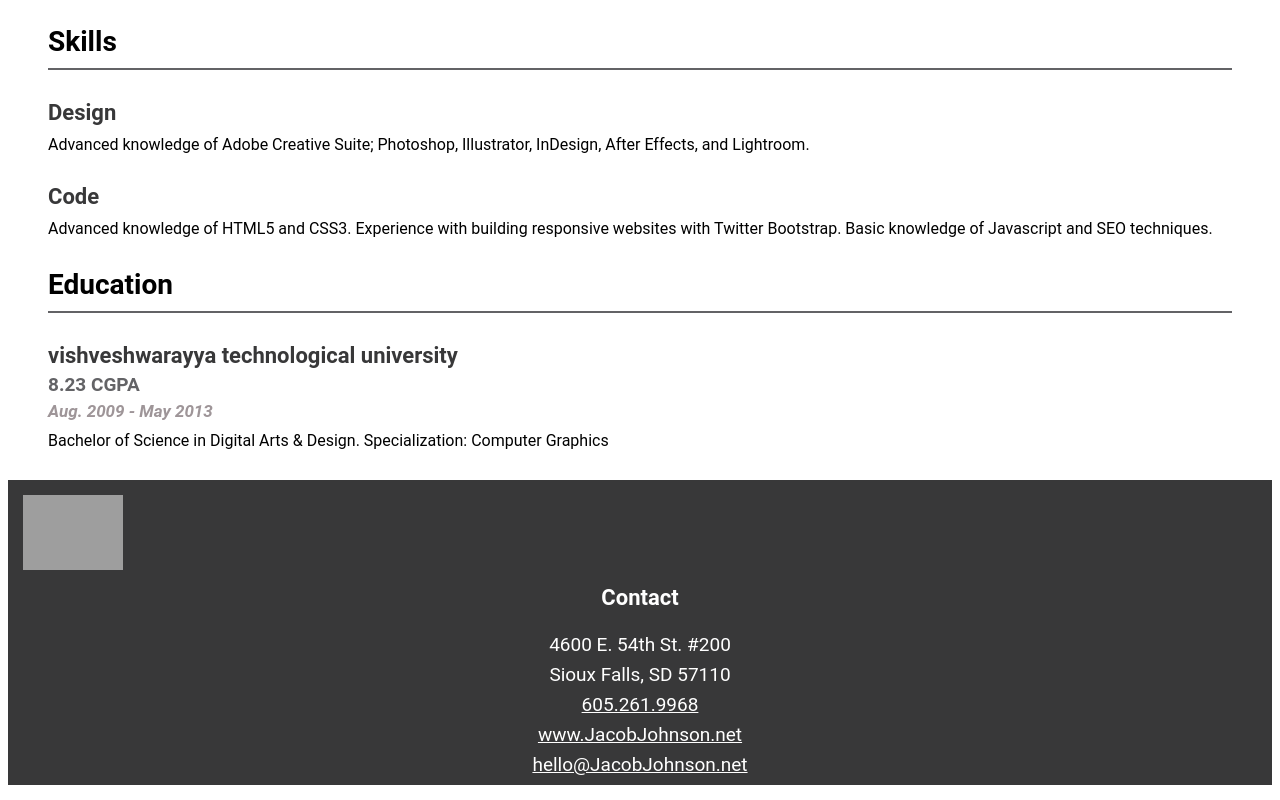
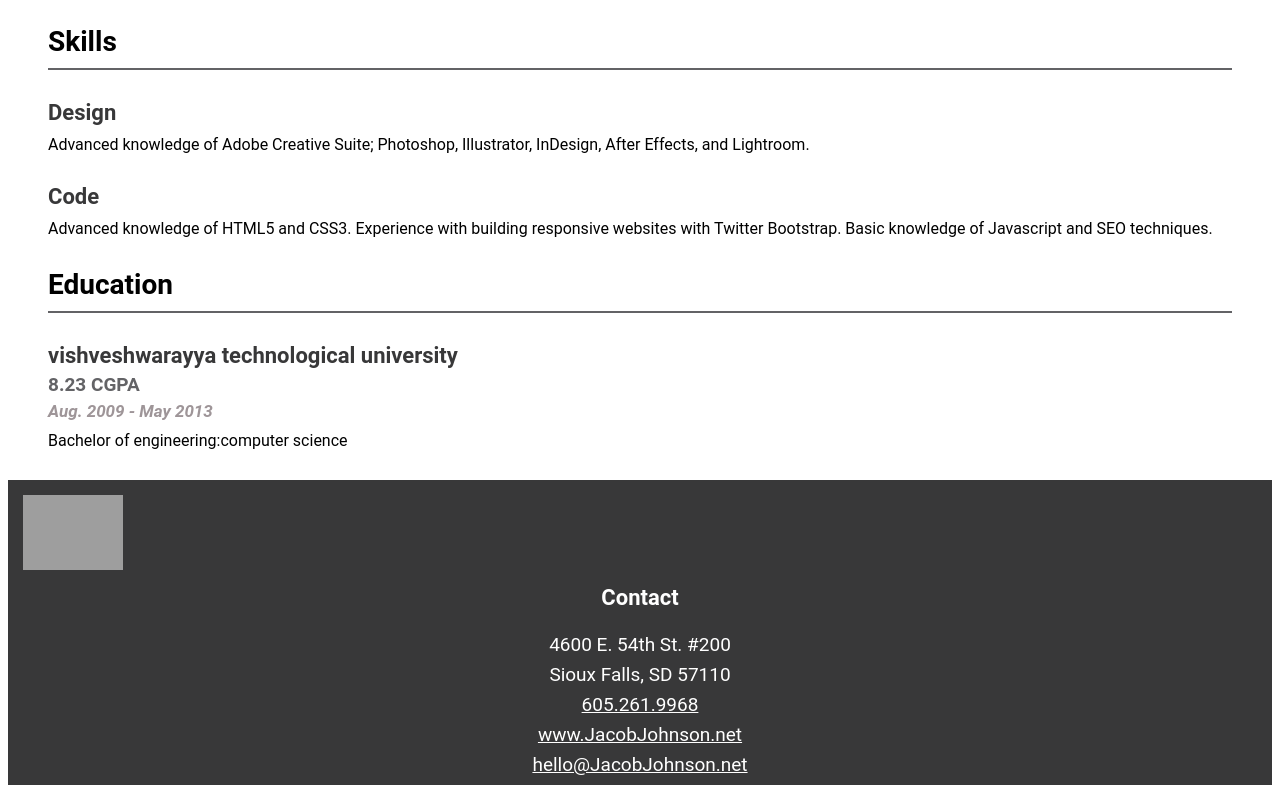
Before and after one commit to Rohanvasista/rohanvasista.github.io, a plain HTML site: page index.html in a window 1280 px wide. Shown: the part 970-1770 px from the top of the page. Drawn offline with Linux system fonts and the light colour scheme; grey boxes are pictures that could not be loaded.

Commit message:
Update index.html

```diff
--- a/index.html
+++ b/index.html
@@ -152,8 +152,7 @@ a:active {color:#fff;}
         <h2 class="title">vishveshwarayya technological university</h2>
           <h3 class="subtitle">8.23 CGPA</h3>
             <h4 class="date">Aug. 2009 - May 2013</h4>
-              <p>Bachelor of Science in Digital Arts & Design.
-Specialization: Computer Graphics</p>
+              <p>Bachelor of engineering:computer science</p>
     </div>
   </div>
   <div class="row">
```
